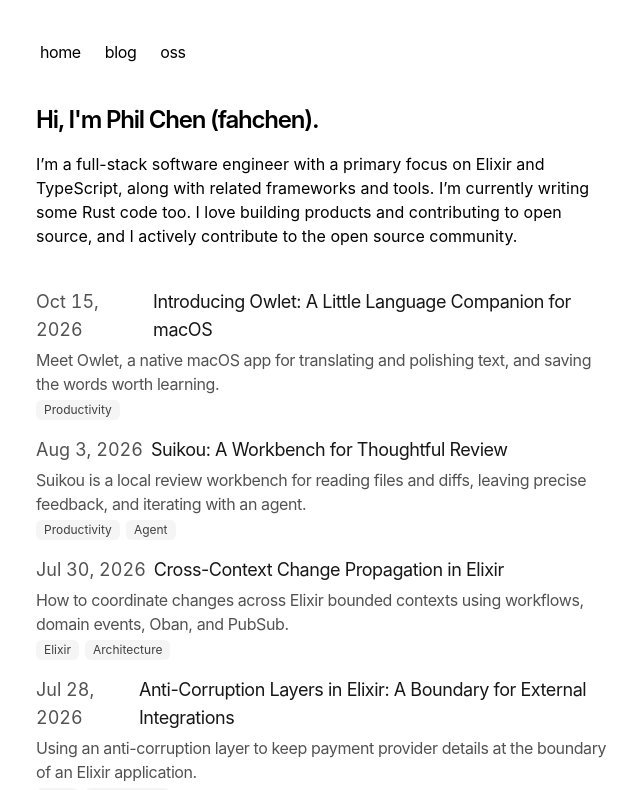
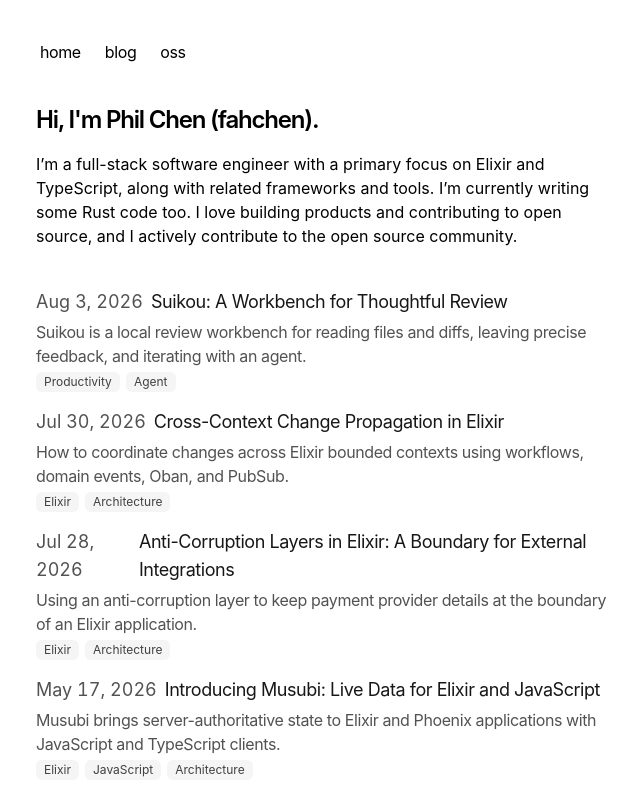
Before and after one commit to fahchen/fahchen, a Next.js app: page / in a window 1280 px wide. Shown: the top 790 px of the page, without its empty margins (316-956 px from the left). Built offline with nearby package versions, Linux system fonts and the light colour scheme.

Commit message:
feat: feature selected posts on homepage

```diff
--- a/app/blog/posts/20260406-building-grephql-a-compile-time-graphql-client-for-elixir.mdx
+++ b/app/blog/posts/20260406-building-grephql-a-compile-time-graphql-client-for-elixir.mdx
@@ -3,6 +3,7 @@ title: 'Building TypedGql: A Compile-time GraphQL Client for Elixir'
 publishedAt: '2026-04-06'
 summary: 'How I built TypedGql, a compile-time GraphQL client for Elixir that validates queries at compile time and generates typed responses.'
 labels: Elixir
+featured: true
 ---
 
 ## The Problem
--- a/app/blog/posts/20260517-introducing-musubi.mdx
+++ b/app/blog/posts/20260517-introducing-musubi.mdx
@@ -3,6 +3,7 @@ title: 'Introducing Musubi: Live Data for Elixir and JavaScript'
 publishedAt: '2026-05-17'
 summary: 'Musubi brings server-authoritative state to Elixir and Phoenix applications with JavaScript and TypeScript clients.'
 labels: Elixir, JavaScript, Architecture
+featured: true
 ---
 
 What if your frontend could receive **live data** from Elixir, the way Phoenix LiveView keeps a page up to date—but render it with the JavaScript frontend of your choice?
--- a/app/blog/posts/20260728-anti-corruption-layers-in-elixir.mdx
+++ b/app/blog/posts/20260728-anti-corruption-layers-in-elixir.mdx
@@ -3,6 +3,7 @@ title: 'Anti-Corruption Layers in Elixir: A Boundary for External Integrations'
 publishedAt: '2026-07-28'
 summary: 'Using an anti-corruption layer to keep payment provider details at the boundary of an Elixir application.'
 labels: Elixir, Architecture
+featured: true
 ---
 
 ## The problem
--- a/app/blog/posts/20260730-cross-context-change-propagation-in-elixir.mdx
+++ b/app/blog/posts/20260730-cross-context-change-propagation-in-elixir.mdx
@@ -3,6 +3,7 @@ title: 'Cross-Context Change Propagation in Elixir'
 publishedAt: '2026-07-30'
 summary: 'How to coordinate changes across Elixir bounded contexts using workflows, domain events, Oban, and PubSub.'
 labels: Elixir, Architecture
+featured: true
 ---
 
 
--- a/app/blog/posts/20260803-introducing-suikou.mdx
+++ b/app/blog/posts/20260803-introducing-suikou.mdx
@@ -3,6 +3,7 @@ title: 'Suikou: A Workbench for Thoughtful Review'
 publishedAt: '2026-08-03'
 summary: 'Suikou is a local review workbench for reading files and diffs, leaving precise feedback, and iterating with an agent.'
 labels: Productivity, Agent
+featured: true
 ---
 
 An agent can produce a change quickly. Reviewing it still takes attention: reading the code, understanding the trade-offs, and leaving feedback where it matters.
--- a/app/blog/utils.ts
+++ b/app/blog/utils.ts
@@ -7,6 +7,7 @@ type Metadata = {
   summary: string;
   image?: string;
   labels?: string;
+  featured?: string;
 };
 
 function parseFrontmatter(fileContent: string) {
--- a/app/components/posts.tsx
+++ b/app/components/posts.tsx
@@ -2,12 +2,17 @@ import { formatDate, getBlogPosts } from 'app/blog/utils';
 import Link from 'next/link';
 import { PostLabels } from './post-labels';
 
-export function BlogPosts() {
+export function BlogPosts({
+  featuredOnly = false,
+}: {
+  featuredOnly?: boolean;
+}) {
   const allBlogs = getBlogPosts();
 
   return (
     <div>
       {allBlogs
+        .filter((post) => !featuredOnly || post.metadata.featured === 'true')
         .sort((a, b) => {
           if (
             new Date(a.metadata.publishedAt) > new Date(b.metadata.publishedAt)
--- a/app/page.tsx
+++ b/app/page.tsx
@@ -11,7 +11,7 @@ export default function Page() {
       </h1>
       <p className="mb-10">{aboutMe}</p>
       <div className="my-8">
-        <BlogPosts />
+        <BlogPosts featuredOnly />
       </div>
     </section>
   );
```
